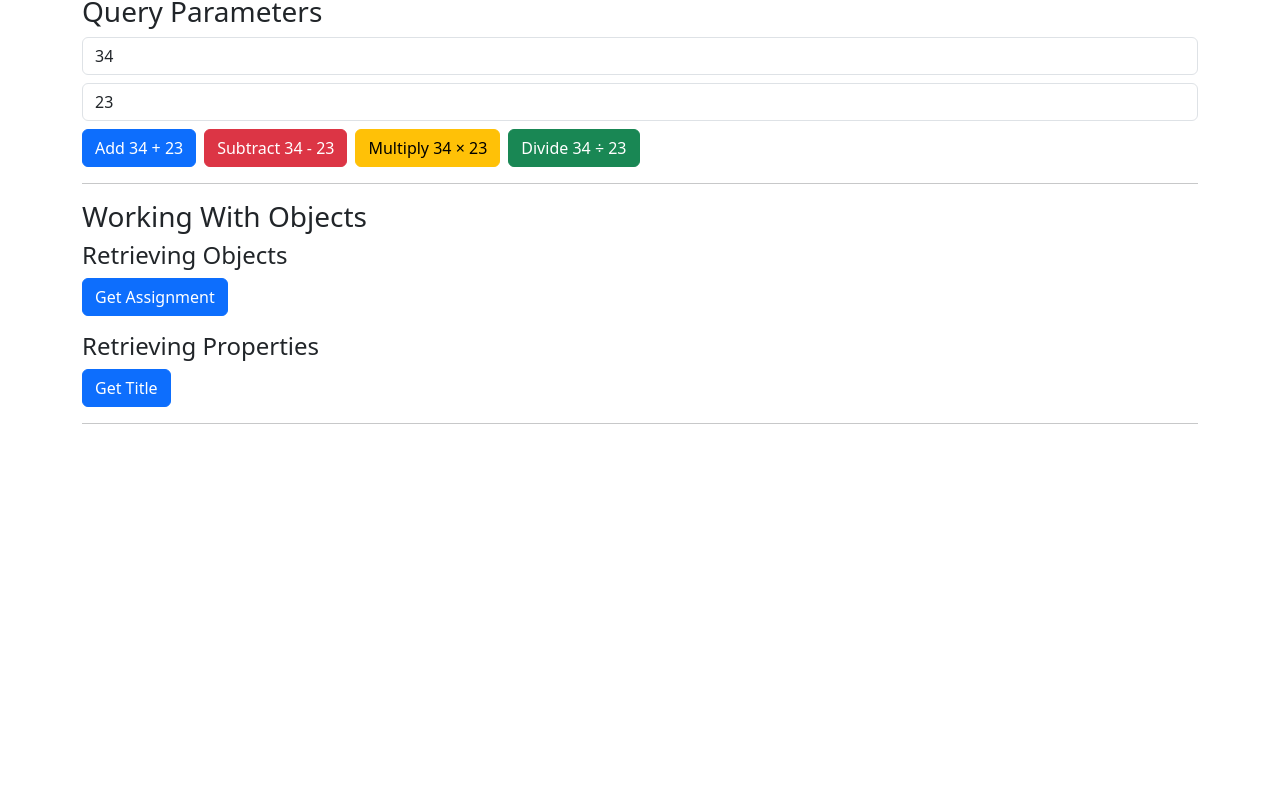
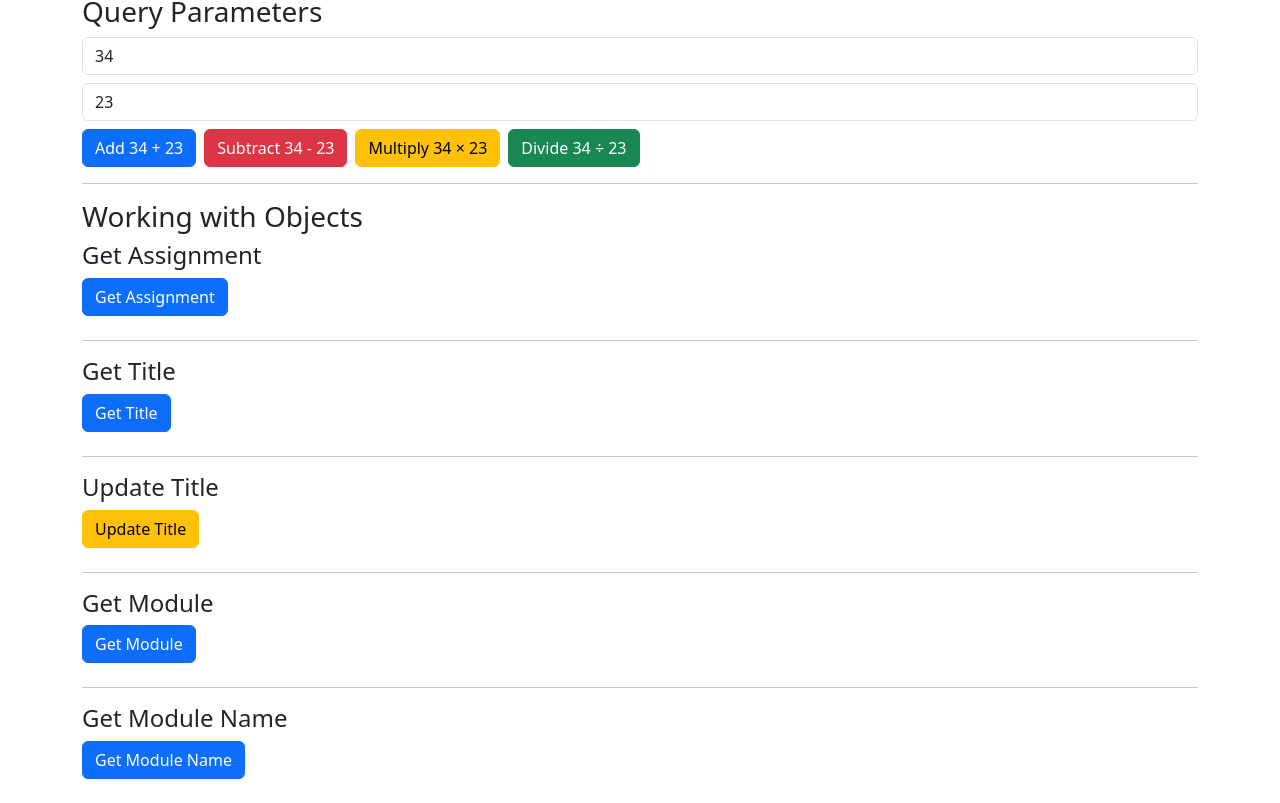
Before and after one commit to beyondparthiv/kambas-next-js, a Next.js app: page /labs/lab5 in a window 1280 px wide. Shown: the part 411-1214 px from the top of the page. Before the commit the page ends 867 px from the top, so only its background shows below. Built offline with nearby package versions, Linux system fonts and the light colour scheme; no server answers.

Commit message:
Working with objects

```diff
--- a/app/labs/lab5/WorkingWithObjects.tsx
+++ b/app/labs/lab5/WorkingWithObjects.tsx
@@ -1,33 +1,66 @@
 "use client";
+import React from "react";
 
-import React from "react";
 const HTTP_SERVER = process.env.NEXT_PUBLIC_HTTP_SERVER;
 
 export default function WorkingWithObjects() {
   return (
     <div id="wd-working-with-objects">
-      <h3>Working With Objects</h3>
-      <h4>Retrieving Objects</h4>
+      <h3>Working with Objects</h3>
 
+      {/* Get Assignment */}
+      <h4>Get Assignment</h4>
       <a
         id="wd-retrieve-assignment"
-        className="btn btn-primary mb-3"
         href={`${HTTP_SERVER}/lab5/assignment`}
+        className="btn btn-primary mb-2"
       >
         Get Assignment
       </a>
+      <hr />
 
-      <h4>Retrieving Properties</h4>
-
+      {/* Get Title */}
+      <h4>Get Title</h4>
       <a
         id="wd-retrieve-assignment-title"
-        className="btn btn-primary"
         href={`${HTTP_SERVER}/lab5/assignment/title`}
+        className="btn btn-primary mb-2"
       >
         Get Title
       </a>
+      <hr />
 
+      {/* Update Title */}
+      <h4>Update Title</h4>
+      <a
+        id="wd-update-title-nodejs"
+        href={`${HTTP_SERVER}/lab5/assignment/title/UpdatedTitle`}
+        className="btn btn-warning mb-2"
+      >
+        Update Title
+      </a>
       <hr />
+
+      {/* Get Module */}
+      <h4>Get Module</h4>
+      <a
+        id="wd-retrieve-module"
+        href={`${HTTP_SERVER}/lab5/module`}
+        className="btn btn-primary mb-2"
+      >
+        Get Module
+      </a>
+      <hr />
+
+      {/* Get Module Name */}
+      <h4>Get Module Name</h4>
+      <a
+        id="wd-retrieve-module-name"
+        href={`${HTTP_SERVER}/lab5/module/name`}
+        className="btn btn-primary mb-2"
+      >
+        Get Module Name
+      </a>
     </div>
   );
 }
```
